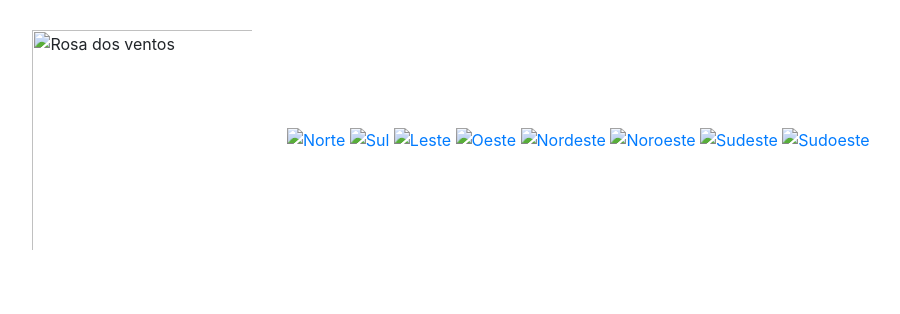
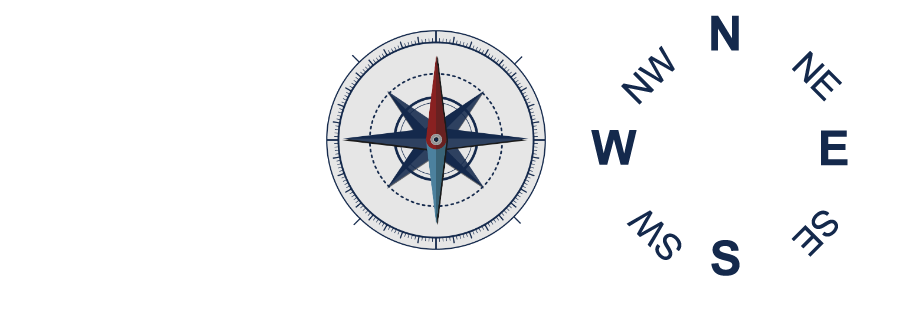
Before and after one commit to silva-thiago/compass, a plain HTML site: page index.html in a window 1280 px wide. Shown: the whole page, without its empty margins (204-1104 px from the left). Drawn offline with nearby package versions, Linux system fonts and the light colour scheme.

Commit message:
Changed sources, classes and images

```diff
--- a/index.html
+++ b/index.html
@@ -14,15 +14,16 @@
       <div class="col-12">
         <div class="compass-container">
           <div class="compass-item">
-            <img class="compass" src="img/compass.png" title="Rosa dos ventos">
-            <a href="#"><img class="compass-letter-n" src="img/compass-letter-n.png" title="Norte"></a>
-            <a href="#"><img class="compass-letter-s" src="img/compass-letter-s.png" title="Sul"></a>
-            <a href="#"><img class="compass-letter-e" src="img/compass-letter-e.png" title="Leste"></a>
-            <a href="#"><img class="compass-letter-w" src="img/compass-letter-w.png" title="Oeste"></a>
-            <a href="#"><img class="compass-letter-ne" src="img/compass-letter-ne.png" title="Nordeste"></a>
-            <a href="#"><img class="compass-letter-nw" src="img/compass-letter-nw.png" title="Noroeste"></a>
-            <a href="#"><img class="compass-letter-se" src="img/compass-letter-se.png" title="Sudeste"></a>
-            <a href="#"><img class="compass-letter-sw" src="img/compass-letter-sw.png" title="Sudoeste"></a>
+            <img class="compass-arrow" src="img/compass-arrow.png" alt="Rosa dos ventos">
+            <img class="compass" src="img/compass-bg.png" title="Rosa dos ventos">
+            <a href="#"><img class="compass-n" src="img/compass-n.png" title="Norte"></a>
+            <a href="#"><img class="compass-s" src="img/compass-s.png" title="Sul"></a>
+            <a href="#"><img class="compass-e" src="img/compass-e.png" title="Leste"></a>
+            <a href="#"><img class="compass-w" src="img/compass-w.png" title="Oeste"></a>
+            <a href="#"><img class="compass-ne" src="img/compass-ne.png" title="Nordeste"></a>
+            <a href="#"><img class="compass-nw" src="img/compass-nw.png" title="Noroeste"></a>
+            <a href="#"><img class="compass-se" src="img/compass-se.png" title="Sudeste"></a>
+            <a href="#"><img class="compass-sw" src="img/compass-sw.png" title="Sudoeste"></a>
           </div>
         </div>
       </div>
```
